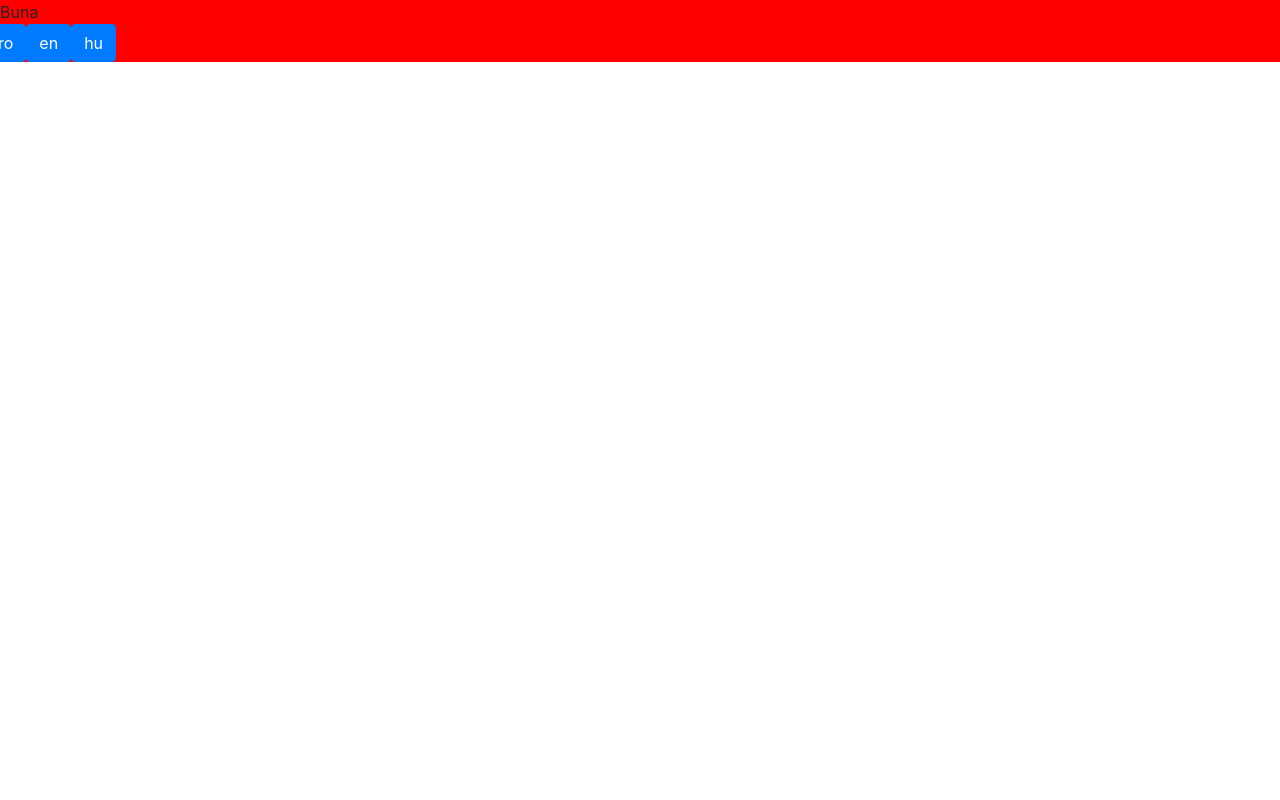
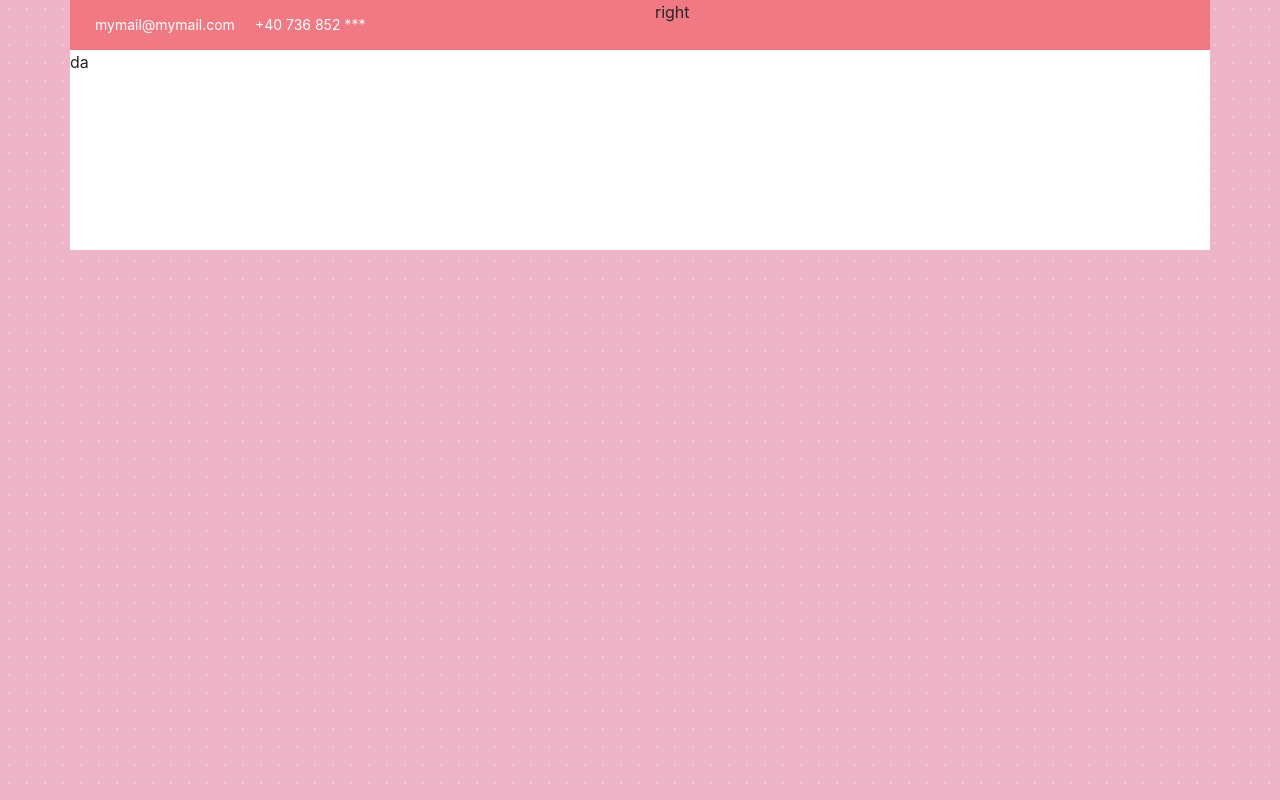
Before and after one commit to codecontrive/sofis-cake-react, a React (Create React App) app: page / in a window 1280 px wide. Built offline with nearby package versions, Linux system fonts and the light colour scheme.

Commit message:
Header updates

```diff
--- a/src/App.js
+++ b/src/App.js
@@ -1,30 +1,18 @@
 import React from "react";
 
-import { Row, Col, Button } from "react-bootstrap";
+import { Row, Col, Button, Container } from "react-bootstrap";
 
 import * as styles from "./scss/App.module.scss";
-import { useSelector, useDispatch } from "react-redux";
-import { setApp, SET_LANGUAGE } from "src/store/actions/app.action";
-import { LANGUAGE_RO, LANGUAGE_EN, LANGUAGE_HU } from "src/constants/languages";
+import Header from "src/components/header/Header";
 
 function App() {
-  const dispatch = useDispatch();
-  const strings = useSelector((state) => state.app.config.language.strings);
-
   return (
-    <Row className={styles.AppRow}>
-      <Col lg={12}>{strings.REUSABLE.WELCOME}</Col>
-
-      <Button onClick={() => dispatch(setApp(SET_LANGUAGE, LANGUAGE_RO))}>
-        ro
-      </Button>
-      <Button onClick={() => dispatch(setApp(SET_LANGUAGE, LANGUAGE_EN))}>
-        en
-      </Button>
-      <Button onClick={() => dispatch(setApp(SET_LANGUAGE, LANGUAGE_HU))}>
-        hu
-      </Button>
-    </Row>
+    <>
+      <Row className={styles.BackgroundPattern}></Row>
+      <Container className={styles.AppContainer}>
+        <Header />
+      </Container>
+    </>
   );
 }
 
--- /dev/null
+++ b/src/components/header/Header.js
@@ -0,0 +1,18 @@
+import React from "react";
+import { Row, Col } from "react-bootstrap";
+
+import NavigationTopBar from "src/components/header/navigation/NavigationTopBar";
+import Logo from "src/components/header/logo/Logo";
+
+const Header = () => {
+  return (
+    <Row>
+      <Col className="p-0">
+        <NavigationTopBar />
+        <Logo />
+      </Col>
+    </Row>
+  );
+};
+
+export default Header;
--- /dev/null
+++ b/src/components/header/logo/Logo.js
@@ -0,0 +1,11 @@
+import React from "react";
+
+import { Row } from "react-bootstrap";
+
+import * as styles from "./Logo.module.scss";
+
+const Logo = () => {
+  return <Row className={styles.LogoContainer}>da</Row>;
+};
+
+export default Logo;
--- /dev/null
+++ b/src/components/header/logo/Logo.module.scss
@@ -0,0 +1,6 @@
+@import "../../../scss/variables.scss";
+
+.LogoContainer {
+  background-color: $secondary-color;
+  height: 200px;
+}
--- /dev/null
+++ b/src/components/header/navigation/Navigation.module.scss
@@ -0,0 +1,39 @@
+@import "../../../scss/variables.scss";
+
+.NavigationTopBarContainer {
+  background-color: $primary-color;
+  height: $top-bar-height;
+}
+
+.TopBarLeftContainer {
+}
+
+.QuickContactList {
+  list-style-type: none;
+  display: flex;
+  justify-content: flex-start;
+  flex-direction: row;
+  align-content: center;
+  height: $top-bar-height;
+
+  padding: 0;
+  margin: 0;
+
+  li {
+    a {
+      display: block;
+      line-height: $top-bar-height;
+      padding-right: 10px;
+      padding-left: 10px;
+      font-size: 14px;
+      color: $secondary-color;
+      text-decoration: none;
+      transition: 0.2s;
+
+      &:hover {
+        background-color: $secondary-color;
+        color: $primary-color;
+      }
+    }
+  }
+}
--- /dev/null
+++ b/src/components/header/navigation/NavigationTopBar.js
@@ -0,0 +1,33 @@
+import React from "react";
+
+import { Row, Col } from "react-bootstrap";
+
+import * as styles from "./Navigation.module.scss";
+
+const NavigationTopBar = () => {
+  return (
+    <Row className={styles.NavigationTopBarContainer}>
+      <Col className={styles.TopBarLeftContainer} lg={6} sm={12}>
+        <ul className={styles.QuickContactList}>
+          <li>
+            <a
+              href="mailto:mymail@mymail.com"
+              target="_blank"
+              rel="noopener noreferrer"
+            >
+              mymail@mymail.com
+            </a>
+          </li>
+          <li>
+            <a href="tel:40736147***">+40 736 852 ***</a>
+          </li>
+        </ul>
+      </Col>
+      <Col className={styles.TopBarRightContainer} lg={6} sm={12}>
+        right
+      </Col>
+    </Row>
+  );
+};
+
+export default NavigationTopBar;
--- a/src/scss/App.global.scss
+++ b/src/scss/App.global.scss
@@ -0,0 +1,3 @@
+.row {
+  margin: 0 !important;
+}
--- a/src/scss/App.module.scss
+++ b/src/scss/App.module.scss
@@ -1,6 +1,17 @@
 @import "./variables.scss";
 @import "./mixins.scss";
 
-.AppRow {
-  background-color: red;
+.BackgroundPattern {
+  z-index: -1;
+  position: fixed;
+  top: 0;
+  bottom: 0;
+  left: 0;
+  right: 0;
+  background: url("../images//pattern.png") repeat;
 }
+
+.AppContainer {
+  background: #fff;
+  padding: 0 !important;
+}
--- a/src/scss/variables.scss
+++ b/src/scss/variables.scss
@@ -0,0 +1,9 @@
+$white-1: #fff;
+$pink-1: #f17984;
+
+$primary-color: $pink-1;
+$secondary-color: $white-1;
+
+// Sizes
+
+$top-bar-height: 50px;
```
Also changed, not shown: src/images/pattern.png (added).
